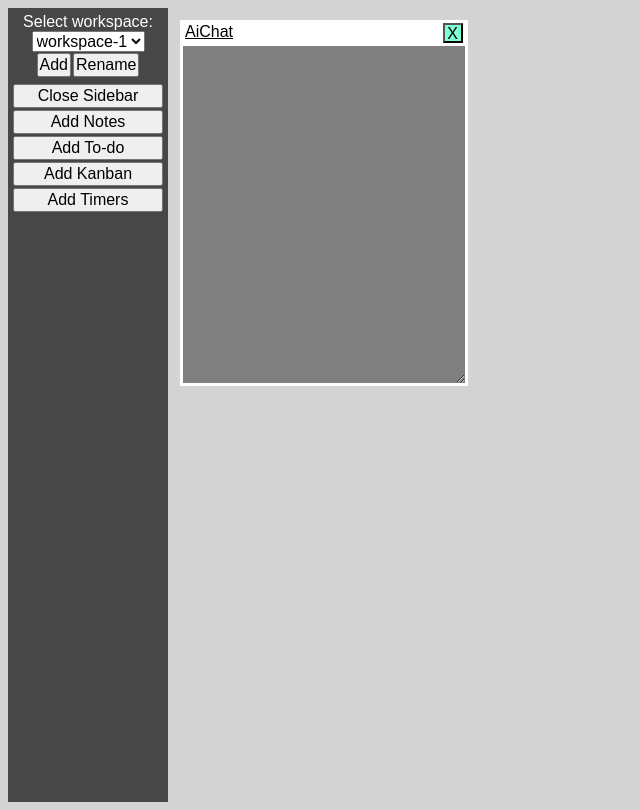
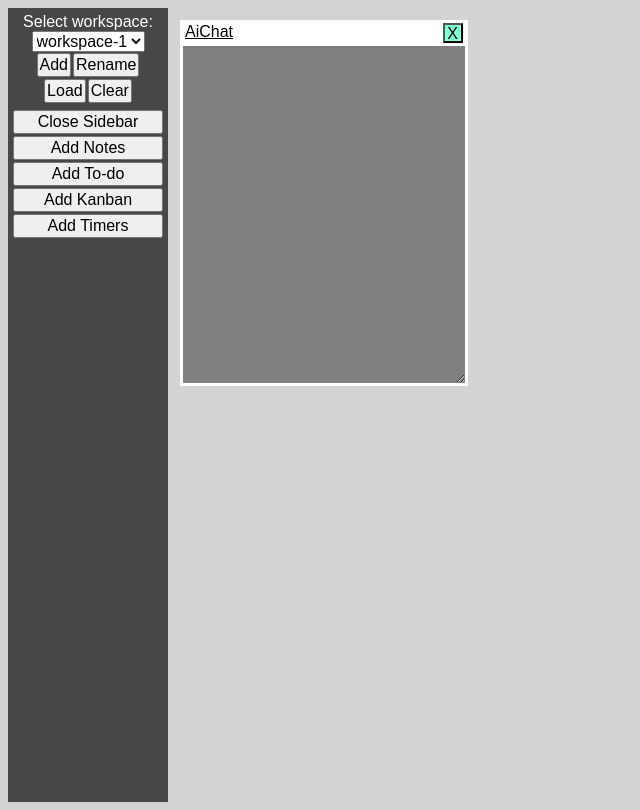
Before and after one commit to J-Wll/dev-companion, a React (Vite) app: page / in a window 1280 px wide. Shown: the whole page, without its empty margins (0-640 px from the left). Built offline with nearby package versions, Linux system fonts and the light colour scheme.

Commit message:
Default module name and extra buttons

```diff
--- a/src/App.jsx
+++ b/src/App.jsx
@@ -42,6 +42,12 @@ export default function App() {
     });
 
     nodeWriteFile("data/text/writeTest.txt", "CONTENT WRITE TEST");
+
+    // TODO: CHECK FOR EXISTING WORKSPACE HERE, LOAD INTO GLOBAL MODULE DATA AND MODULELIST, PLACE INTO A REUSUABLE FUNCTION FOR LOADING OTHER WORKSPACES TOO
+
+    if (!globalModuleData.current.name) {
+      globalModuleData.current.name = `default-name-${self.crypto.randomUUID()}`
+    }
 
     if (moduleList.length === 0) {
       console.log("!!!!!!!!!!!!!!!!!USE EFFECT TRIGGERED!!!!!!!!!!!!!!!!!!!");
@@ -131,6 +137,10 @@ export default function App() {
           <button>Add</button>
           <button>Rename</button>
         </div>
+        <div>
+          <button>Load</button>
+          <button>Clear</button>
+        </div>
       </div>
     )
   }
```
